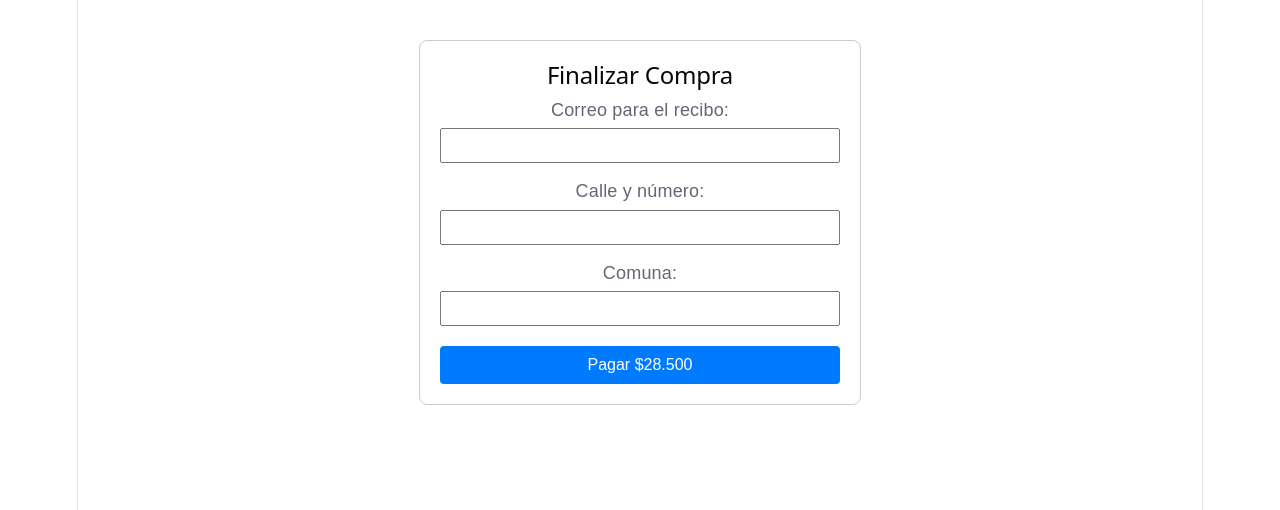
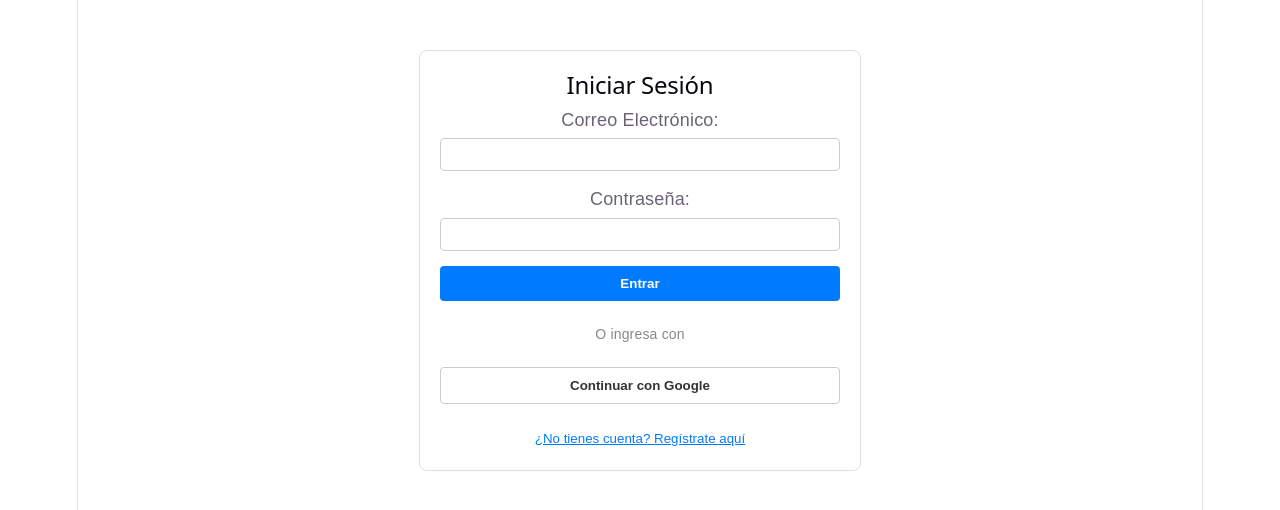
Before and after one commit to Cristobal1012/Ecode, a React app in the folder frontend/: page / in a window 1280 px wide. Shown: the top 510 px of the page. Built offline with nearby package versions, Linux system fonts and the light colour scheme; the HTML template or start-up script is replaced by a standard one.

Commit message:
feat: maquetacion de Login y Registro con configuracion de Axios

```diff
--- a/frontend/src/App.jsx
+++ b/frontend/src/App.jsx
@@ -1,9 +1,18 @@
-import Checkout from './components/Checkout';
+import { useState } from 'react';
+import Login from './components/auth/Login';
+import Register from './components/auth/Register';
 
 function App() {
+
+  const [showLogin, setShowLogin] = useState(true);
+
   return (
     <div>
-      <Checkout />
+      {showLogin ? (
+        <Login onSwitchToRegister={() => setShowLogin(false)} />
+      ) : (
+        <Register onSwitchToLogin={() => setShowLogin(true)} />
+      )}
     </div>
   );
 }
--- /dev/null
+++ b/frontend/src/components/auth/Login.jsx
@@ -0,0 +1,91 @@
+import { useState } from 'react';
+import clienteAxios from './axiosConfig';
+
+export default function Login({ onSwitchToRegister }) {
+    const [formData, setFormData] = useState({
+        email: '',
+        password: ''
+    });
+
+    const handleChange = (e) => {
+        setFormData({
+            ...formData,
+            [e.target.name]: e.target.value
+        });
+    };
+
+    const handleSubmit = async (e) => {
+        e.preventDefault();
+        // Simulación para cuando este configurado el backend.
+        try {
+            console.log("Enviando petición a la ruta: http://localhost:8000/api/login/");
+
+            const respuesta = await clienteAxios.post('login/', formData);
+            console.log("Respuesta del servidor:", respuesta.data);
+            alert("¡Login exitoso!");
+        } catch (error) {
+            // Como el backend no está listo, la petición caerá aquí.
+            console.error("Axios interceptó un error:", error);
+            alert("Axios disparó la petición, pero el servidor no respondió (esperando al backend).");
+        }
+    };
+
+    return (
+        <div style={{ maxWidth: '400px', margin: '50px auto', padding: '20px', border: '1px solid #e0e0e0', borderRadius: '8px', fontFamily: 'sans-serif' }}>
+            <h2 style={{ textAlign: 'center' }}>Iniciar Sesión</h2>
+
+
+            <form onSubmit={handleSubmit}>
+                <div style={{ marginBottom: '15px' }}>
+                    <label>Correo Electrónico:</label><br/>
+                    <input
+                        type="email"
+                        name="email"
+                        value={formData.email}
+                        onChange={handleChange}
+                        required
+                        style={{ width: '100%', padding: '8px', marginTop: '5px', boxSizing: 'border-box', borderRadius: '4px', border: '1px solid #ccc' }}
+                    />
+                </div>
+                <div style={{ marginBottom: '15px' }}>
+                    <label>Contraseña:</label><br/>
+                    <input
+                        type="password"
+                        name="password"
+                        value={formData.password}
+                        onChange={handleChange}
+                        required
+                        style={{ width: '100%', padding: '8px', marginTop: '5px', boxSizing: 'border-box', borderRadius: '4px', border: '1px solid #ccc' }}
+                    />
+                </div>
+                <button type="submit" style={{ width: '100%', padding: '10px', background: '#007bff', color: 'white', border: 'none', borderRadius: '4px', cursor: 'pointer', fontWeight: 'bold' }}>
+                    Entrar
+                </button>
+            </form>
+
+
+            <div style={{ margin: '20px 0', textAlign: 'center', color: '#888', fontSize: '14px' }}>
+                O ingresa con
+            </div>
+
+
+            <button
+                type="button"
+                onClick={() => alert("Aquí irá el botón oficial de Google Identity")}
+                style={{ width: '100%', padding: '10px', background: '#fff', color: '#333', border: '1px solid #ccc', borderRadius: '4px', cursor: 'pointer', fontWeight: 'bold' }}
+            >
+                Continuar con Google
+            </button>
+
+            <div style={{ marginTop: '20px', textAlign: 'center' }}>
+                <button
+                    onClick={onSwitchToRegister}
+                    style={{ background: 'none', border: 'none', color: '#007bff', cursor: 'pointer', textDecoration: 'underline' }}
+                >
+                    ¿No tienes cuenta? Regístrate aquí
+                </button>
+            </div>
+
+        </div>
+    );
+}
--- /dev/null
+++ b/frontend/src/components/auth/Register.jsx
@@ -0,0 +1,110 @@
+import { useState } from 'react';
+import clienteAxios from './axiosConfig';
+
+export default function Register({ onSwitchToLogin }) {
+    const [formData, setFormData] = useState({
+        nombre: '',
+        email: '',
+        password: '',
+        confirmPassword: ''
+    });
+
+    const handleChange = (e) => {
+        setFormData({
+            ...formData,
+            [e.target.name]: e.target.value
+        });
+    };
+
+    const handleSubmit = async (e) => {
+        e.preventDefault();
+
+        if (formData.password !== formData.confirmPassword) {
+            alert("Las contraseñas no coinciden");
+            return;
+        }
+
+        try {
+            console.log("Enviando petición a la ruta: http://localhost:8000/api/register/");
+
+
+            const respuesta = await clienteAxios.post('register/', formData);
+
+            console.log("Respuesta del servidor:", respuesta.data);
+            alert("¡Registro exitoso!");
+
+            //Si el registro es exitoso, lo enviamos de vuelta al Login automáticamente
+            onSwitchToLogin();
+
+        } catch (error) {
+            // Capturamos la caída por la falta de backend
+            console.error("Axios interceptó un error en el registro:", error);
+            alert("Axios disparó la petición de registro, pero el servidor no respondió.");
+        }
+    };
+
+    return (
+        <div style={{ maxWidth: '400px', margin: '50px auto', padding: '20px', border: '1px solid #e0e0e0', borderRadius: '8px', fontFamily: 'sans-serif' }}>
+            <h2 style={{ textAlign: 'center' }}>Crear Cuenta</h2>
+
+            <form onSubmit={handleSubmit}>
+                <div style={{ marginBottom: '15px' }}>
+                    <label>Nombre completo:</label><br/>
+                    <input
+                        type="text"
+                        name="nombre"
+                        value={formData.nombre}
+                        onChange={handleChange}
+                        required
+                        style={{ width: '100%', padding: '8px', marginTop: '5px', boxSizing: 'border-box', borderRadius: '4px', border: '1px solid #ccc' }}
+                    />
+                </div>
+                <div style={{ marginBottom: '15px' }}>
+                    <label>Correo Electrónico:</label><br/>
+                    <input
+                        type="email"
+                        name="email"
+                        value={formData.email}
+                        onChange={handleChange}
+                        required
+                        style={{ width: '100%', padding: '8px', marginTop: '5px', boxSizing: 'border-box', borderRadius: '4px', border: '1px solid #ccc' }}
+                    />
+                </div>
+                <div style={{ marginBottom: '15px' }}>
+                    <label>Contraseña:</label><br/>
+                    <input
+                        type="password"
+                        name="password"
+                        value={formData.password}
+                        onChange={handleChange}
+                        required
+                        style={{ width: '100%', padding: '8px', marginTop: '5px', boxSizing: 'border-box', borderRadius: '4px', border: '1px solid #ccc' }}
+                    />
+                </div>
+                <div style={{ marginBottom: '15px' }}>
+                    <label>Confirmar Contraseña:</label><br/>
+                    <input
+                        type="password"
+                        name="confirmPassword"
+                        value={formData.confirmPassword}
+                        onChange={handleChange}
+                        required
+                        style={{ width: '100%', padding: '8px', marginTop: '5px', boxSizing: 'border-box', borderRadius: '4px', border: '1px solid #ccc' }}
+                    />
+                </div>
+                <button type="submit" style={{ width: '100%', padding: '10px', background: '#28a745', color: 'white', border: 'none', borderRadius: '4px', cursor: 'pointer', fontWeight: 'bold' }}>
+                    Registrarse
+                </button>
+            </form>
+
+            <div style={{ marginTop: '20px', textAlign: 'center' }}>
+                <button
+                    onClick={onSwitchToLogin}
+                    style={{ background: 'none', border: 'none', color: '#007bff', cursor: 'pointer', textDecoration: 'underline' }}
+                >
+                    ¿Ya tienes cuenta? Inicia sesión aquí
+                </button>
+            </div>
+        </div>
+    );
+}
--- /dev/null
+++ b/frontend/src/components/auth/axiosConfig.js
@@ -0,0 +1,28 @@
+import axios from 'axios';
+
+
+// Esta es una url base, despues cambiar.
+const clienteAxios = axios.create({
+    baseURL: 'http://localhost:8000/api/',
+    headers: {
+        'Content-Type': 'application/json'
+    }
+});
+
+// El Interceptor
+clienteAxios.interceptors.response.use(
+    (response) => {
+
+        // lo guardamos automáticamente en el navegador de forma segura.
+        if (response.data && response.data.access) {
+            localStorage.setItem('token', response.data.access);
+            console.log("Token JWT interceptado y guardado con éxito.");
+        }
+        return response;
+    },
+    (error) => {
+        return Promise.reject(error);
+    }
+);
+
+export default clienteAxios;
```
